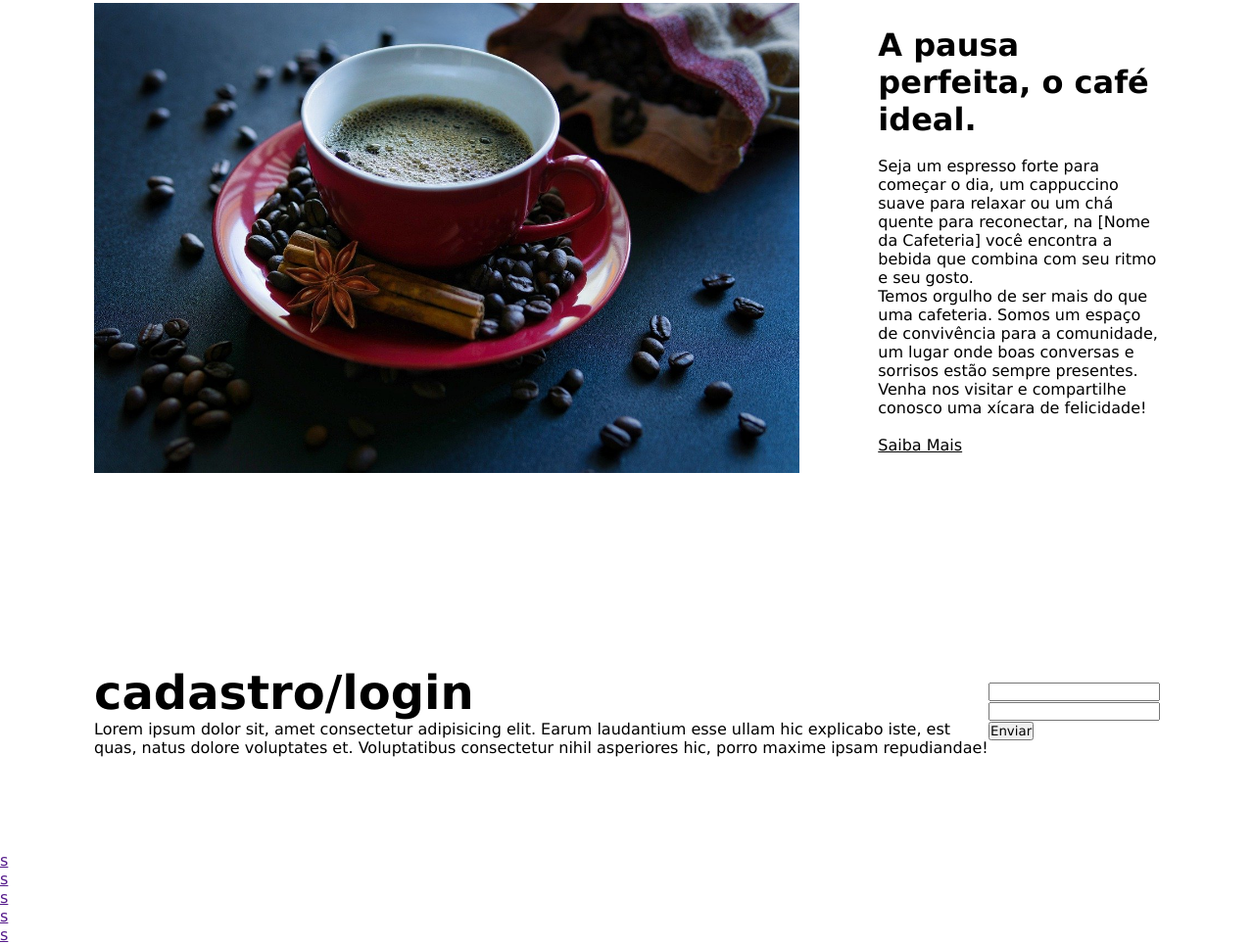
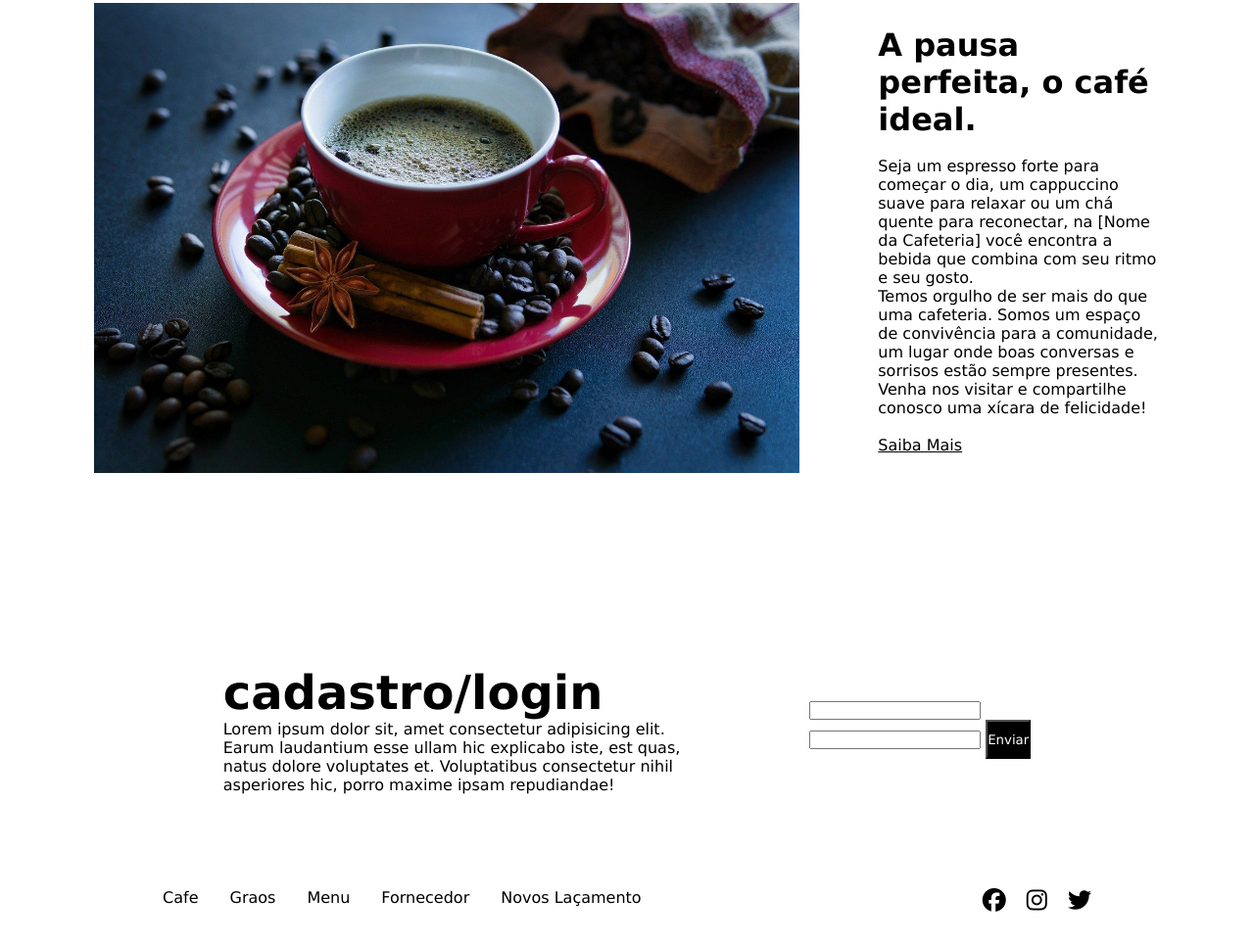
Before and after one commit to manuel-pereira250/Atividade-Pratica, a plain HTML site: page index.html in a window 1280 px wide. Shown: the part 1875-2839 px from the top of the page at 98% size. After the commit the page ends 2807 px from the top, so only its background shows below. Drawn offline with nearby package versions, Linux system fonts and the light colour scheme.

Commit message:
22/11/2024

```diff
--- a/index.html
+++ b/index.html
@@ -5,7 +5,7 @@
     <meta name="viewport" content="width=device-width, initial-scale=1.0">
     <title>Cafe Mania</title>
     <link rel="stylesheet" href="style.css">
-
+    <script src="https://kit.fontawesome.com/8602b16f77.js" crossorigin="anonymous"></script>
     <link rel="stylesheet" href="https://cdn.jsdelivr.net/npm/slick-carousel@1.8.1/slick/slick.css">
     <link rel="stylesheet" href="https://cdn.jsdelivr.net/npm/slick-carousel@1.8.1/slick/slick-theme.css">
 </head>
@@ -96,23 +96,27 @@
     <section class="section-final">
         <div>
             <h2>cadastro/login</h2>
-            <p>Lorem ipsum dolor sit, amet consectetur adipisicing elit. Earum laudantium esse ullam hic explicabo iste, est quas, natus dolore voluptates et. Voluptatibus consectetur nihil asperiores hic, porro maxime ipsam repudiandae!</p>
+            <p>Lorem ipsum dolor sit, amet consectetur adipisicing elit.
+            <br> Earum laudantium esse ullam hic explicabo iste, est quas,
+            <br> natus dolore voluptates et. Voluptatibus consectetur nihil
+            <br>asperiores hic, porro maxime ipsam repudiandae!</p>
         </div>
 
         <div>
             <form>
                 <div>
-                    <input type="e-maiel">
-                    <label for=""></label>
+                    <input type="e-mail">
+                    <label for="" ></label>
                 </div>
 
                 <div>
                     <input type="senha">
-                    <label for=""></label>
+                    <label for="" placeholder="senha"></label>
+                    <a href="@"><button type="button">Enviar</button></a>
                 </div>
             </form>
 
-            <a href="@"><button type="button">Enviar</button></a>
+
         </div>
     </section>
 
@@ -123,22 +127,27 @@
             <nav>
                 <ul>
                     <li>
-                        <a href="">s</a>
+                        <a href="">Cafe</a>
                     </li>
                     <li>
-                        <a href="">s</a>
+                        <a href="">Graos</a>
                     </li>
                     <li>
-                        <a href="">s</a>
+                        <a href="">Menu</a>
                     </li>
                     <li>
-                        <a href="">s</a>
+                        <a href="">Fornecedor</a>
                     </li>
                     <li>
-                        <a href="">s</a>
+                        <a href="">Novos Laçamento</a>
                     </li>
                 </ul>
             </nav>
+        </div>
+        <div class="div-i">
+            <a href="@"><i class="fa-brands fa-facebook"></i></a>
+            <a href="@"><i class="fa-brands fa-instagram"></i></a>
+            <a href="@"><i class="fa-brands fa-twitter"></i></a>
         </div>
 
     </footer>
--- a/style.css
+++ b/style.css
@@ -91,3 +91,30 @@ html {
 .section-final p {
     text-align: left;
 }
+.section-final a button {
+    background-color: black;
+    color: white;
+    height: 3em;
+
+}
+
+footer {
+    display: flex;
+    justify-content: space-around;
+}
+
+footer nav ul {
+    display: flex;
+    gap: 2em;
+
+}
+footer nav ul li a {
+    text-decoration: none;
+    color: black;
+}
+
+.div-i i {
+    margin-left: 1rem;
+    font-size: 1.5em;
+    color: black;
+}
```
